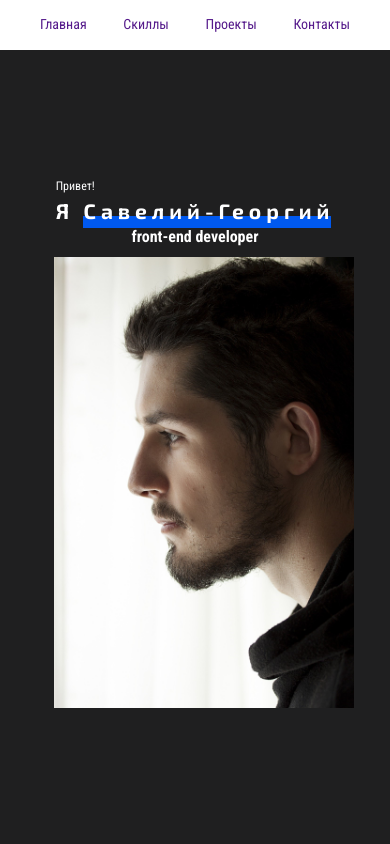
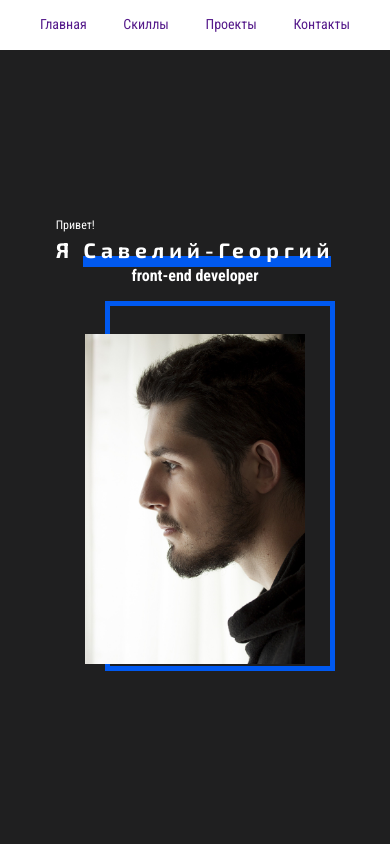
Before and after one commit to Saveliy-Georgiy/my_portfolio, a React (Create React App) app: page / in a window 390 px wide. Shown: the top 844 px of the page. Built offline with nearby package versions, Linux system fonts and the light colour scheme.

Commit message:
Add border for photo

```diff
--- a/src/components/Main/Greeting.module.css
+++ b/src/components/Main/Greeting.module.css
@@ -57,9 +57,26 @@ h1 {
 }
 
 @media screen and (max-width: 887px) {
+    .greeting span:nth-child(2),
+    .greeting span:nth-child(2) span {
+        font-size: 35px;
+    }
+
+    .greeting h1 {
+        font-size: 22px;
+    }
+
+    .greeting span:nth-child(2) span:before {
+        height: 15px;
+    }
+
+    .greeting span:nth-child(2) span:nth-child(1):before {
+        width: 196px;
+    }
+
     .greeting span:nth-child(2) span:nth-child(2):before {
         right: 3px;
-        width: 230px;
+        width: 172px;
     }
 
     .greeting span:nth-child(2),
@@ -71,25 +88,12 @@ h1 {
 }
 
 @media screen and (max-width: 712px) {
-    .greeting span:nth-child(2),
-    .greeting span:nth-child(2) span {
-        font-size: 35px;
-    }
-
-    .greeting h1 {
-        font-size: 22px;
-    }
-
     .greeting span:nth-child(2) span:nth-child(1):before {
         width: 196px;
     }
 
     .greeting span:nth-child(2) span:nth-child(2):before {
         width: 172px;
-    }
-
-    .greeting span:nth-child(2) span:before {
-        height: 15px;
     }
 }
 
@@ -135,7 +139,7 @@ h1 {
     }
 
     .greeting span:nth-child(2) span:before {
-        height: 12px;
+        height: 11px;
     }
     .greeting span:nth-child(1) {
         font-size: 12px;
--- a/src/components/Main/Main.module.css
+++ b/src/components/Main/Main.module.css
@@ -19,6 +19,5 @@
 @media screen and (max-width: 887px) {
     .container {
         flex-wrap: wrap;
-
     }
 }
--- a/src/components/Main/MyPhoto.jsx
+++ b/src/components/Main/MyPhoto.jsx
@@ -4,7 +4,7 @@ import MyAvatar from './MyAvatar.jpg'
 
 function MyPhoto() {
   return (
-    <div >
+    <div className={styles.photoContainer}>
       <img className={styles.myPhoto} src={MyAvatar} alt="Моё фото"/>
     </div>
   );
--- a/src/components/Main/MyPhoto.module.css
+++ b/src/components/Main/MyPhoto.module.css
@@ -1,16 +1,43 @@
+.photoContainer {
+    position: relative;
+    padding: 25px 15px;
+}
+
 .myPhoto {
-    padding: 15px;
-    height: 507px;
-    width: 338px;
-    display: flex;
-    flex-wrap: nowrap;
-    justify-content: center;
+    height: 447px;
+    width: 298px;
+    position: relative;
+    top:13px;
+}
+
+.photoContainer:before {
+    content: "";
+    position: absolute;
+    height: 477px;
+    width: 298px;
+    left: 35px;
+    bottom: 13px;
+    border: 5px solid #0059f0;
 }
 
 @media screen and (max-width: 887px) {
     .myPhoto {
-        height: 451px;
-        width: 300px;
-        padding-top: 0;
+        height: 390px;
+        width: 260px;
+    }
+    .photoContainer:before {
+        height: 420px;
+        width: 260px;
     }
 }
+
+@media screen and (max-width: 400px) {
+    .myPhoto {
+        height: 330px;
+        width: 220px;
+    }
+    .photoContainer:before {
+        height: 360px;
+        width: 220px;
+    }
+}
```
